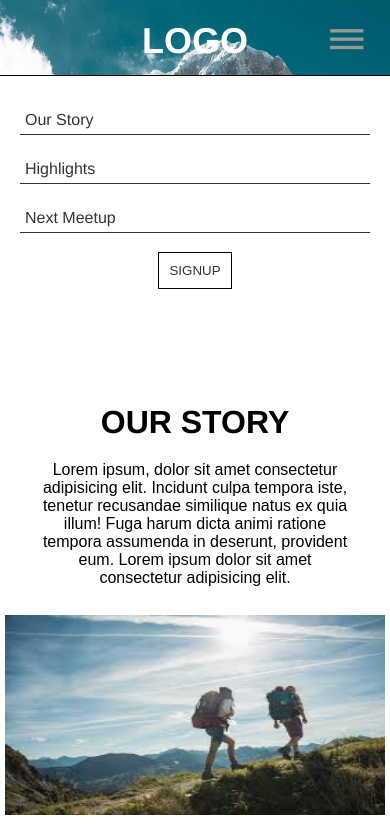
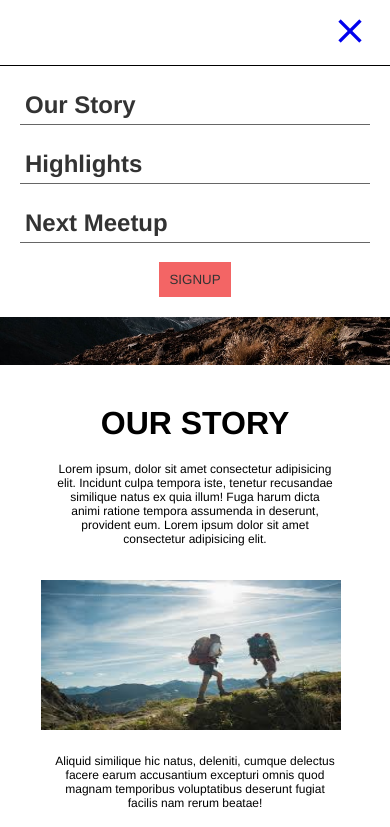
Before and after one commit to krdowns/collabathon, a website: page index.html in a window 390 px wide. Both pictures are taken after a click on the link "dehaze". Shown: the top 827 px of the page. Drawn offline with nearby package versions, Linux system fonts and the light colour scheme.

Commit message:
fixed hamburger menu

```diff
--- a/index.html
+++ b/index.html
@@ -9,6 +9,10 @@
     <link rel="stylesheet" type="text/css" media="screen" href="./styles/queries.css" />
     <link href="https://fonts.googleapis.com/icon?family=Material+Icons"
       rel="stylesheet">
+    <script src="https://code.jquery.com/jquery-3.2.1.slim.min.js" integrity="sha384-KJ3o2DKtIkvYIK3UENzmM7KCkRr/rE9/Qpg6aAZGJwFDMVNA/GpGFF93hXpG5KkN" crossorigin="anonymous"></script>
+    <script src="https://cdnjs.cloudflare.com/ajax/libs/popper.js/1.12.9/umd/popper.min.js" integrity="sha384-ApNbgh9B+Y1QKtv3Rn7W3mgPxhU9K/ScQsAP7hUibX39j7fakFPskvXusvfa0b4Q" crossorigin="anonymous"></script>
+    <script src="https://maxcdn.bootstrapcdn.com/bootstrap/4.0.0/js/bootstrap.min.js" integrity="sha384-JZR6Spejh4U02d8jOt6vLEHfe/JQGiRRSQQxSfFWpi1MquVdAyjUar5+76PVCmYl" crossorigin="anonymous"></script>
+
 </head>
 <body>
     <header>
@@ -19,11 +23,19 @@
                         dehaze
                     </i>
                 </a>
+
                 <div class="logo-container">
                     <h1 class="logo">LOGO</h1>
                 </div>
             </div>
                 <nav class="menu">
+                    <div class="close-menu-container">
+                        <a href="#" class="menu-icon-close">
+                            <i class="material-icons">
+                                close
+                            </i>
+                        </a>
+                    </div>
                     <a href="#about" class="item-menu">
                         Our Story
                     </a>
@@ -38,16 +50,17 @@
                     </button>
                 </nav>
             <div class="top-button-container">
-                <button class="sign-up-top">
-                    SIGN UP
+                <button class="sign-up-top" type="button" data-toggle="modal" data-target="#exampleModal">
+                    SIGNUP
                 </button>
             </div>
         </section>
+
     </header>
 
     <main>
-        <section id="about" class="about">
-            <h1 class="about-header">OUR STORY</h1>
+        <section class="about">
+            <h1 id="about" class="about-header">OUR STORY</h1>
                 <div class="article-container">
                     <article class="about-article">
                         <p>
@@ -62,8 +75,8 @@
                 </div>
         </section>
 
-        <section id="highlights" class="highlights">
-            <h1 class="highlights-header">HIGHLIGHTS</h1>
+        <section class="highlights">
+            <h1 id="highlights" class="highlights-header">HIGHLIGHTS</h1>
             <div class="highlights-pictures">
                 <img src="./images/hiking2.jpg">
                 <article class="highlights-article">
@@ -85,8 +98,8 @@
             </div>
         </section>
 
-        <section id="next-meetup" class="next-meetup">
-            <h1 class="next-meetup-header">NEXT MEETUP</h1>
+        <section class="next-meetup">
+            <h1 id="next-meetup" class="next-meetup-header">NEXT MEETUP</h1>
             <img src="./images/hiking5.jpg">
             <p>Date_Time_Location</p>
             <article class="next-meetup-article">
@@ -102,13 +115,13 @@
             <h3>TAKE YOUR FIRST STEPS TO SUCCESS</h3>
             <section class="bottom-button-container">
                 <button class="sign-up-bottom">
-                    SIGN UP
+                    SIGNUP
                 </button>
             </section>
         </footer>
     </main>
 
-<script src="https://ajax.googleapis.com/ajax/libs/jquery/3.3.1/jquery.min.js"></script>
+<!-- <script src="https://ajax.googleapis.com/ajax/libs/jquery/3.3.1/jquery.min.js"></script> -->
 <script src="./scripts/index.js"></script>
 </body>
 </html>
--- a/scripts/index.js
+++ b/scripts/index.js
@@ -1,5 +1,9 @@
 $(document).ready(function() {
 	$("body").on('click', '.top', function() {
+		$("nav.menu").toggleClass("menu-show");
+	});
+
+	$("body").on('click', '.close-menu-container', function() {
 		$("nav.menu").toggleClass("menu-show");
 	});
 
@@ -11,4 +15,7 @@ $(document).ready(function() {
 		});
 		$("nav.menu").toggleClass("menu-show");
 	});
+	// 	$('#myModal').on('shown.bs.modal', function () {
+	// 	$('#myInput').trigger('focus')
+	// })
 });
--- a/styles/queries.css
+++ b/styles/queries.css
@@ -4,6 +4,7 @@
     * {
         margin: 0 auto;
         font-family: sans-serif;
+        font-family: 'helvetica neue', sans-serif;
     }
 
     html {
@@ -17,8 +18,8 @@
     }
 
     img {
-        height: 200px;
-        width: 365px;
+        height: 150px;
+        width: 300px;
     }
 
     article {
@@ -26,23 +27,31 @@
     }
 
     article p {
-        margin-bottom: 4%;
+        margin-bottom: 20px;
+        font-size: 12px;
     }
 
     .article-container img {
-        width: 122%;
+        width: 300px;
         margin-top: 5%;
-        margin-bottom: 5%;
-        margin-left: -11%;
+        margin-bottom: 20px;
+        margin-left: -5%;
     }
 
     /* NAVBAR */
     h1 {
         width: calc(100% - 160px);
         text-align: center;
-        font-size: 20px;
-        font-family: helvetica, sans-serif;
+        font-size: 24px;
+        font-weight: bold;
         color: white;
+    }
+
+    .item-menu {
+        font-weight: bold;
+        font-size: 24px;
+        margin-top: 10px;
+        margin-bottom: 10px;
     }
 
     header {
@@ -72,9 +81,27 @@
         color: #999;
         font-size: 40px;
         margin-top: 20px;
-        margin-right: 5%;
+        margin-right: 20px;
         transition: .2s ease;
         text-decoration: none;
+    }
+
+    .close-menu-container {
+        border-bottom: 1px solid black;
+        text-align: right;
+        padding-top: 20px;
+        padding-right: 20px;
+        padding-bottom: 10px;
+    }
+
+    .menu-icon-close {
+        width: 100%;
+    }
+
+    .menu-icon-close i{
+        width: 40px;
+        height: 40px;
+        font-size: 40px;
     }
 
     .top a.menu-icon:hover i {
@@ -87,7 +114,7 @@
         padding-top: 2.5%;
         background-color: white;
         position: fixed;
-        top: -325px;
+        top: -340px;
         transition: .3s all;
     }
 
@@ -98,16 +125,17 @@
         color: #333;
         text-align: left;
         text-decoration: none;
-        border-bottom: 1px solid #333;
+        border-bottom: 1px solid #666;
         font-family: helvetica, sans-serif;
     }
 
     .nav-signup {
         margin-top: 5%;
-        border: 1px solid black;
-        background-color: transparent;
+        border: none;
+        background-color:#F36565;
         color: #333;
         padding: 10px;
+        margin-bottom: 20px;
     }
 
     main {
@@ -120,7 +148,7 @@
         font-size: 32px;
     }
     .menu-show {
-        margin-top: 400px !important;
+        margin-top: 320px !important;
         border-top: 1px solid black;
         background-color: rgba(255, 255, 255, 0.6);
     }
@@ -128,7 +156,7 @@
     /* SPLASH */
     .splash-container {
         top: 0;
-        left: 0;
+        /* margin-left: -20px; */
         width: 100%;
         border: 2px solid blue;
     }
@@ -138,6 +166,7 @@
         background-size: cover;
         width: 100%;
         height: 365px;
+        margin-bottom: 40px;
     }
 
     .top-button-container {
@@ -148,10 +177,10 @@
 
     .sign-up-top {
         color: white;
-        background-color:rgba(0, 0, 0, 0.6);
+        background-color:#F36565;
         border: 2px solid white;
-        padding: 10px;
-        width: 30%;
+        height: 20px;
+        width: 60px;
     }
 
     .sign-up-top:hover {
@@ -160,21 +189,70 @@
 
     /* ABOUT */
     .about-header {
-        margin-top: 10%;
-        margin-bottom: 2%;
+        margin-bottom: 20px;
+    }
+
+    .about {
+        margin-left: 20px;
+        margin-right: 20px;
     }
 
     /* HIGHLIGHTS */
+    .highlights {
+        margin-left: 20px;
+        margin-right: 20px;
+    }
+
     .highlights-header {
         border-top: 1px solid black;
         width: 100%;
         padding-top: 12%;
-        margin-bottom: 3%;
+        margin-bottom: 20px;
     }
 
     .highlights-pictures {
         display: flex;
         flex-direction: column;
+    }
+
+    /* NEXT MEETUP */
+    .next-meetup {
+        margin-left: 20px;
+        margin-right: 20px;
+        margin-top: 40px;
+    }
+
+    .next-meetup-header {
+        border-top: 1px solid black;
+        width: 100%;
+        padding-top: 12%;
+        margin-bottom: 20px;
+    }
+
+    .next-meetup-pictures {
+        display: flex;
+        flex-direction: column;
+        margin-top: 2%;
+        margin-bottom: 2%;
+    }
+
+    .next-meetup-pictures img {
+        max-height: 200px;
+        max-width: 150px;
+    }
+
+    /* FOOTER */
+
+    footer {
+        border-top: 1px solid black;
+        margin-top: 40px;
+        width: 100%;
+        margin-bottom: 20%;
+        position: absolute;
+    }
+
+    footer h3 {
+        margin-top: 15%;
     }
 
     /* BOTTOM BUTTON */
@@ -203,46 +281,6 @@
     .sign-up-bottom:hover {
         cursor: pointer;
     }
-
-    /* NEXT MEETUP */
-    .next-meetup {
-
-        margin-top: 5%;
-    }
-
-    .next-meetup-header {
-        border-top: 1px solid black;
-        width: 100%;
-        padding-top: 12%;
-        margin-bottom: 3%;
-    }
-
-    .next-meetup-pictures {
-        display: flex;
-        flex-direction: column;
-        margin-top: 2%;
-        margin-bottom: 2%;
-    }
-
-    .next-meetup-pictures img {
-        max-height: 200px;
-        max-width: 150px;
-    }
-
-    /* FOOTER */
-
-    footer {
-        border-top: 1px solid black;
-        margin-top: 15%;
-        width: 100%;
-        margin-bottom: 20%;
-        position: absolute;
-    }
-
-    footer h3 {
-        margin-top: 15%;
-    }
-}
 @media screen and (max-width: 360px) {
 	nav.menu {
 		width: 100%;
```
